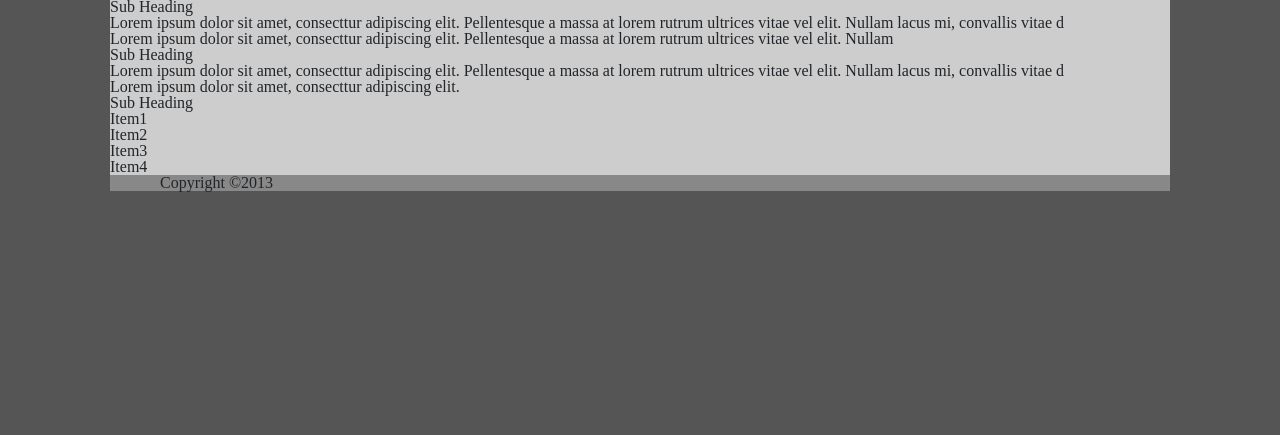
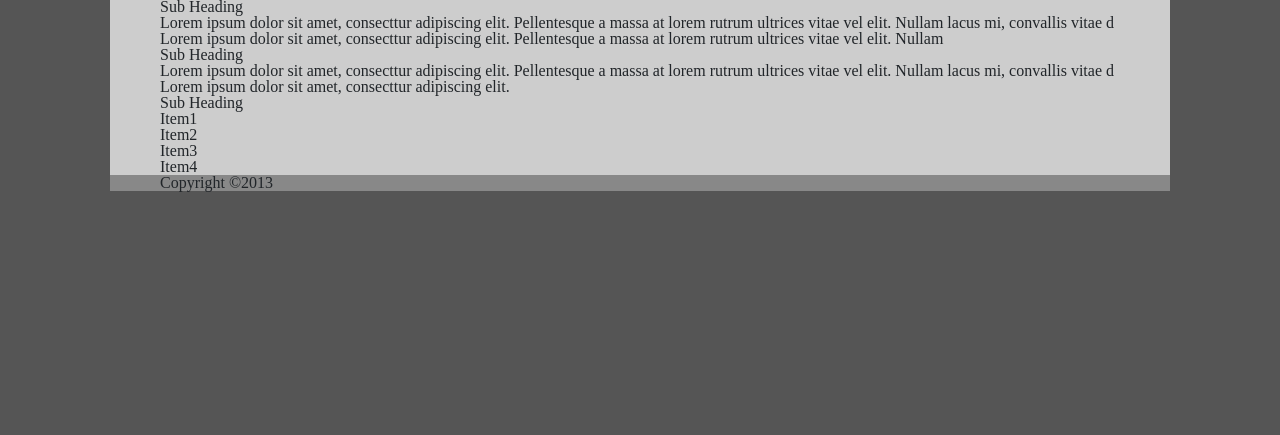
Before and after one commit to gpmitchell27/cjphotography, a PHP site: page / in a window 1280 px wide. Shown: the part 365-800 px from the top of the page. Run offline with PHP 8.4, Linux system fonts and the light colour scheme; some libraries are stand-ins or nearby versions.

Commit message:
fixed border box

```diff
--- a/css/style.css
+++ b/css/style.css
@@ -6,6 +6,7 @@ body {
 
 header, section, footer {
 	width:1060px;
+	padding:0 50px;
 	margin:0 auto;
 	position:relative;
 }
@@ -34,7 +35,7 @@ footer {
 }
 
 footer > p {
-	position:absolute left 0;
+	position:absolute; left: 0;
 	background:#888;
 	width:100%;
 	padding:0 50px;
```
